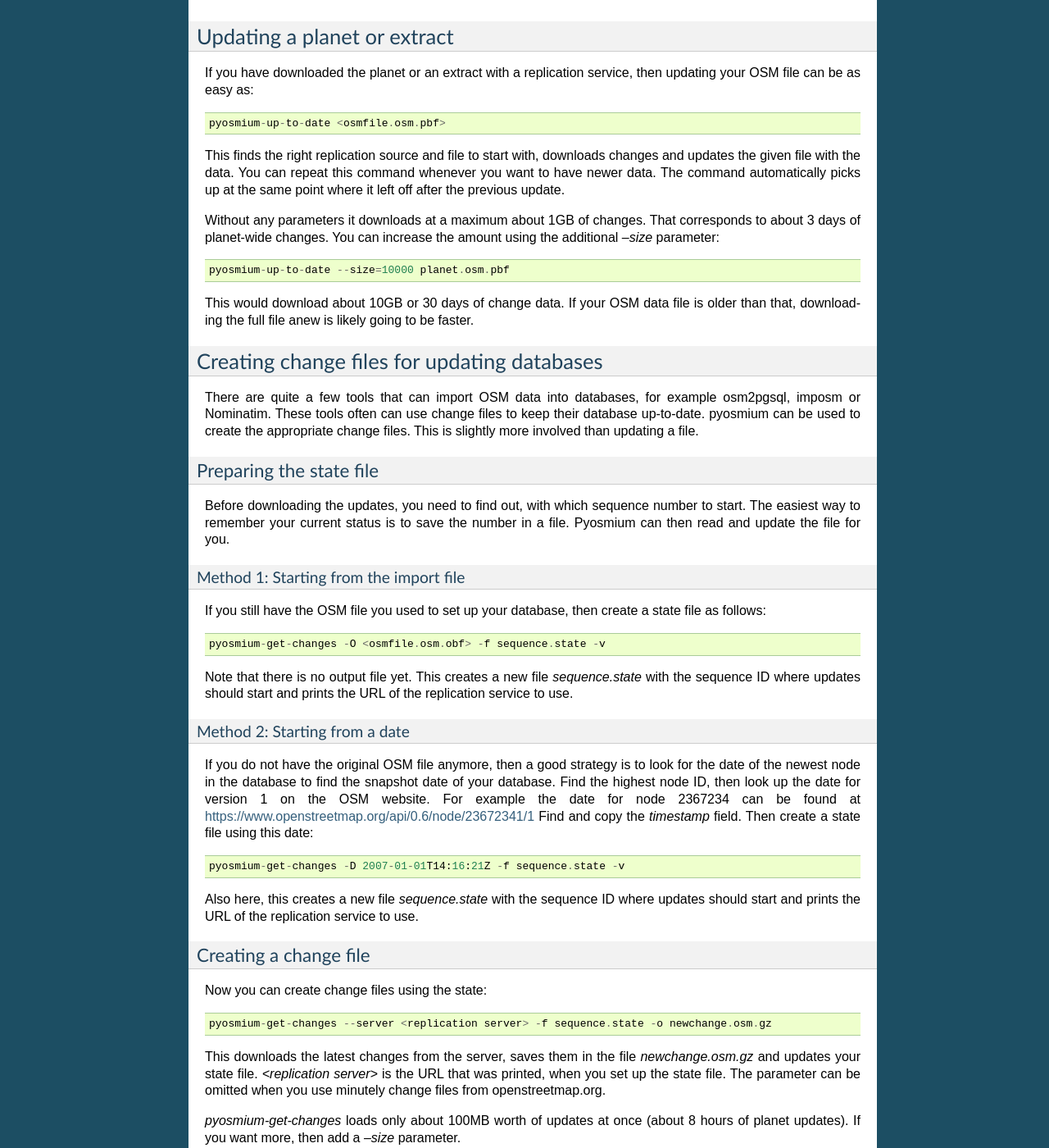
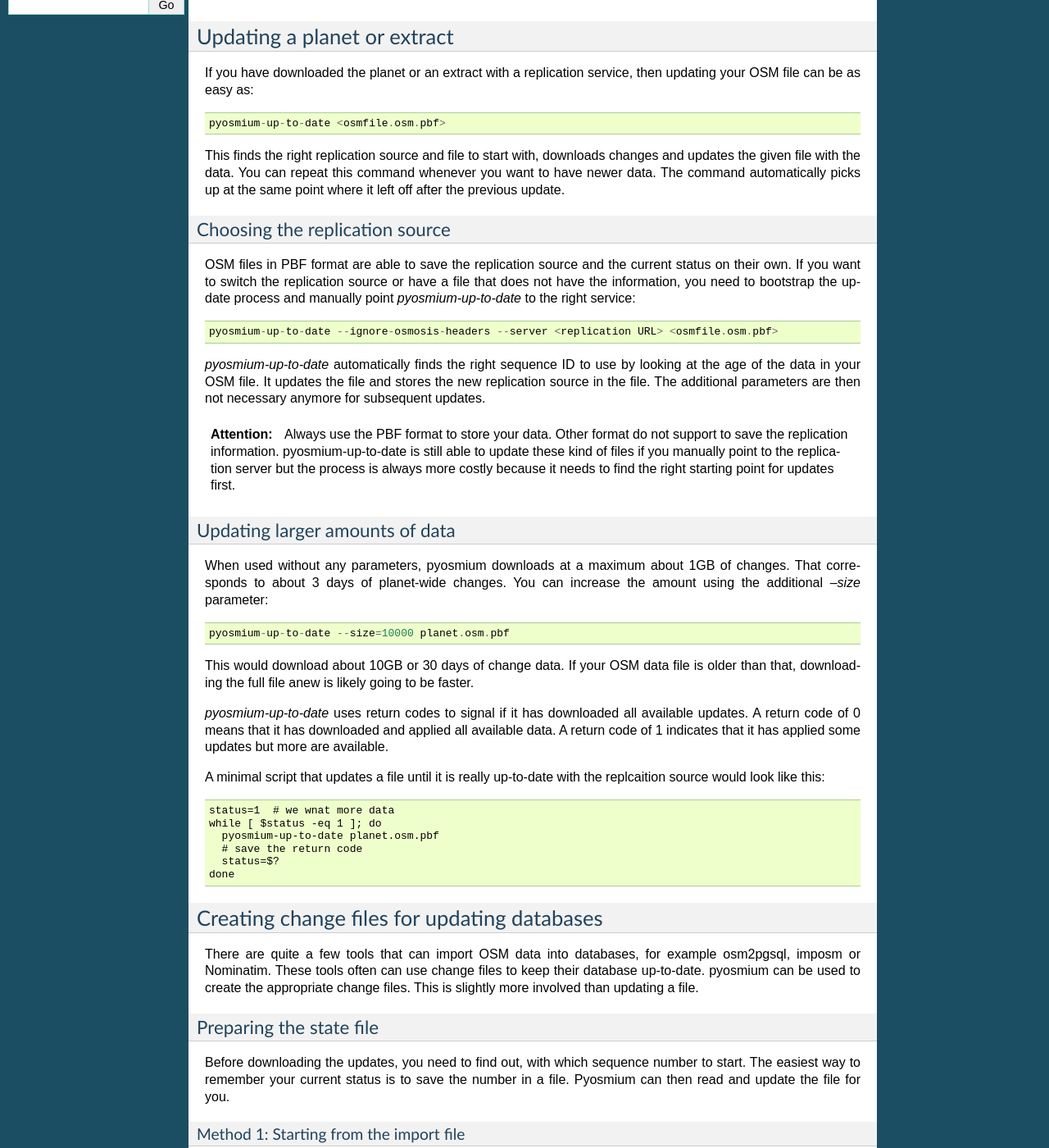
Before and after one commit to osmcode/pyosmium, a Sphinx documentation site: the page built from doc/updating_osm_data.rst, in a window 1280 px wide and 1400 px high, scrolled down 675 px. Shown: the whole window at 82% size. Built offline with Sphinx 7.4.7, drawn with Linux system fonts in a browser that asks for light colours; pages that are not in the unit, such as notebooks, are missing from menus; some of the changed text lies outside the part shown.

Commit message:
doc: add more information about file updates
Explain how to choose the replication service and
how to run updating in a loop.

```diff
--- a/doc/updating_osm_data.rst
+++ b/doc/updating_osm_data.rst
@@ -56,15 +56,55 @@
 whenever you want to have newer data. The command automatically picks up at
 the same point where it left off after the previous update.
 
-Without any parameters
-it downloads at a maximum about 1GB of changes. That corresponds to about
-3 days of planet-wide changes. You can increase the amount using the
-additional `--size` parameter::
+Choosing the replication source
+^^^^^^^^^^^^^^^^^^^^^^^^^^^^^^^
+
+OSM files in PBF format are able to save the replication source and the
+current status on their own. If you want to switch the replication source
+or have a file that does not have the information, you need to bootstrap
+the update process and manually point `pyosmium-up-to-date` to the right
+service::
+
+  pyosmium-up-to-date --ignore-osmosis-headers --server <replication URL> <osmfile.osm.pbf>
+
+`pyosmium-up-to-date` automatically finds the right sequence ID to use
+by looking at the age of the data in your OSM file. It updates the file
+and stores the new replication source in the file. The additional parameters
+are then not necessary anymore for subsequent updates.
+
+.. ATTENTION::
+   Always use the PBF format to store your data. Other format do not support
+   to save the replication information. pyosmium-up-to-date is still able to
+   update these kind of files if you manually point to the replication server
+   but the process is always more costly because it needs to find the right
+   starting point for updates first.
+
+Updating larger amounts of data
+^^^^^^^^^^^^^^^^^^^^^^^^^^^^^^^
+
+When used without any parameters, pyosmium downloads at a maximum about
+1GB of changes. That corresponds to about 3 days of planet-wide changes.
+You can increase the amount using the additional `--size` parameter::
 
   pyosmium-up-to-date --size=10000 planet.osm.pbf
 
 This would download about 10GB or 30 days of change data. If your OSM data file is
 older than that, downloading the full file anew is likely going to be faster.
+
+`pyosmium-up-to-date` uses return codes to signal if it has downloaded all
+available updates. A return code of 0 means that it has downloaded and
+applied all available data. A return code of 1 indicates that it has applied
+some updates but more are available.
+
+A minimal script that updates a file until it is really up-to-date with the
+replcaition source would look like this::
+
+  status=1  # we wnat more data
+  while [ $status -eq 1 ]; do
+    pyosmium-up-to-date planet.osm.pbf
+    # save the return code
+    status=$?
+  done
 
 Creating change files for updating databases
 --------------------------------------------
```
